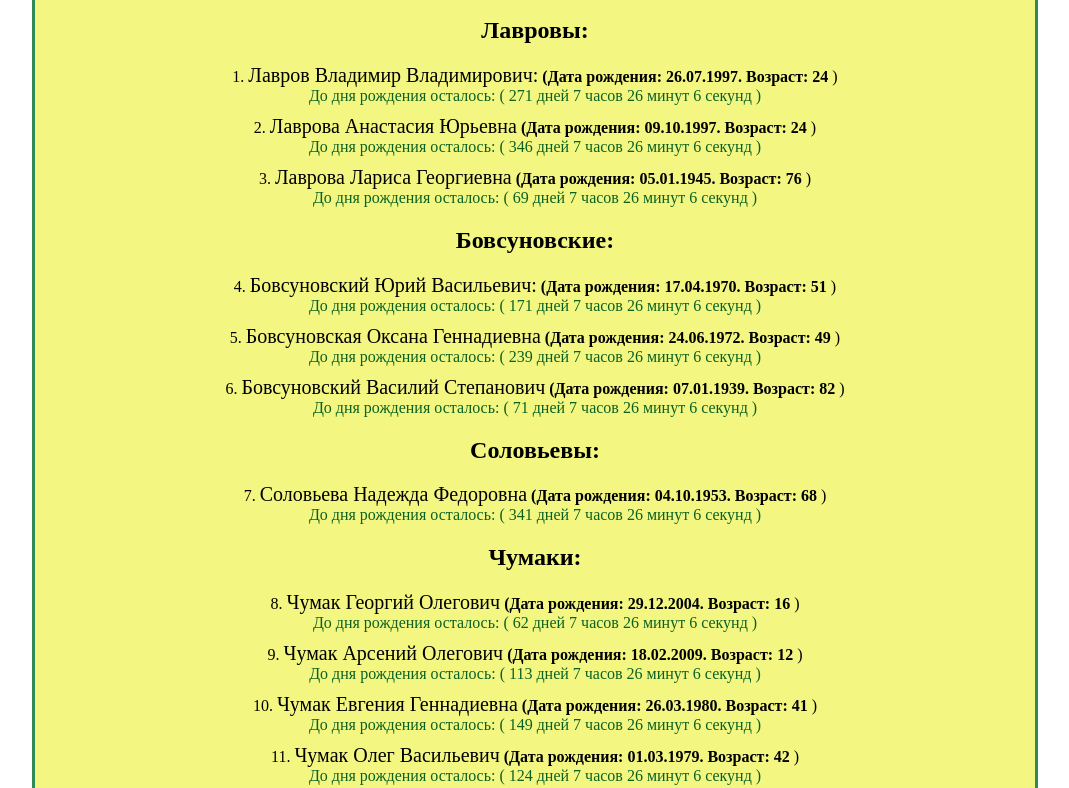
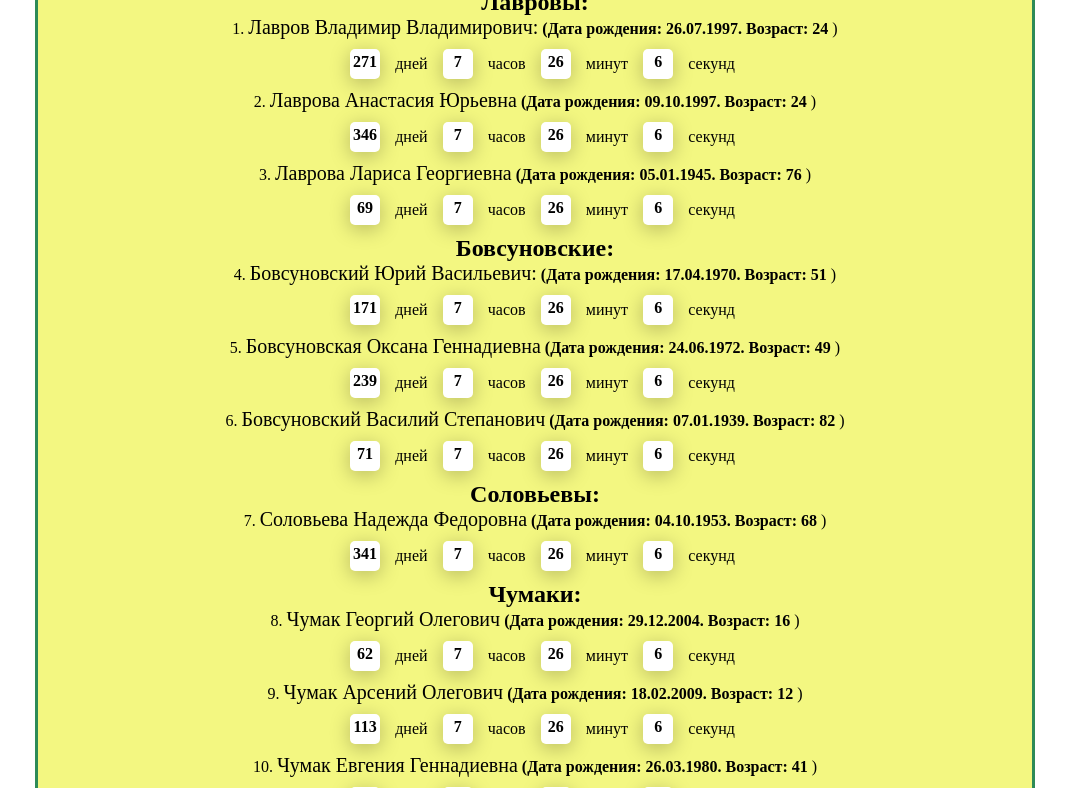
Before and after one commit to Valdemar322/BirthdayFamily, a plain HTML site: page index.html in a window 1280 px wide. Shown: the part 64-852 px from the top of the page, without its empty margins (105-1174 px from the left). Drawn offline with Linux system fonts and the light colour scheme; a web font is replaced by a local one.

Commit message:
dynamic datacount

```diff
--- a/srcipt.js
+++ b/srcipt.js
@@ -218,15 +218,25 @@ document.addEventListener('DOMContentLoaded', () => {
                 <div class="s">
                 ${key}.
                 <span style="font-size: 20px;">${people[key].name}</span>
-                <strong> (Дата рождения: ${people[key].birthday.split('-').reverse().join(".")}. Возраст: ${age} </strong> ) <br>
-                <span style="color:#0B6121;">До дня рождения осталось:
-                (
-                ${countDays} дней
-                ${countHours} часов
-                ${countMinutes} минут
-                ${countSecondss} секунд
-                )
-                </span>
+                <strong> (Дата рождения: ${people[key].birthday.split('-').reverse().join(".")}. Возраст: ${age} </strong> )
+                <div class="timer">
+                    <div class="timer__block">
+                        <div id="days">${countDays}</div>
+                    </div>
+                    дней
+                    <div class="timer__block">
+                        <div id="hours">${countHours}</div>
+                    </div>
+                    часов
+                    <div class="timer__block">
+                        <div id="minutes">${countMinutes}</div>
+                    </div>
+                    минут
+                    <div class="timer__block">
+                        <div id="seconds">${countSecondss}</div>
+                    </div>
+                    секунд
+                </div>
                 </div>
             `;
 
--- a/style.css
+++ b/style.css
@@ -1,30 +1,68 @@
+*{
+    box-sizing: border-box;
+    margin: 0;
+    padding: 0;
+}
+
+.timer {
+    width: 400px;
+    display: flex;
+    margin-top: 10px;
+    justify-content: space-between;
+    align-items: center
+}
+
+.timer__block {
+    display: flex;
+    align-items: center;
+    width: 30px;
+    height: 30px;
+    border-radius: 5px;
+    background: #fff;
+    box-shadow: 0 4px 20px rgba(0,0,0,.25);
+    font-size: 16px;
+    font-weight: 300;
+    text-align: center;
+}
+
+.timer__block div {
+     margin-bottom: 5px;
+     font-size: 16px;
+     font-weight: 700;
+     background-color: #fff;
+}
+
 div{
     background-color: #F3F781;
     margin: 0 auto;
 }
+
 .box{
     width:1000px;
     border: 3px seagreen solid;
     border-radius: 10px;
     font-family: 'Zen Antique Soft', serif;
 }
+
 h2 {
     display: block;
     text-align: center;
 
 }
+
 h1{
     margin-top: 0px;
     color:#FFFF00;
     text-align: center;
 }
+
 .heading{
     margin-top: 0px;
     height: 50px;
     background-color: green;
 }
+
 .s{
     text-align: center;
     margin-bottom: 10px;
-    font-size: ;
 }
```
Also changed, not shown: index.html (line endings or trailing spaces).
